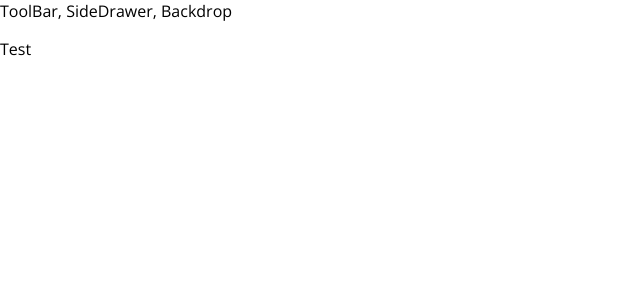
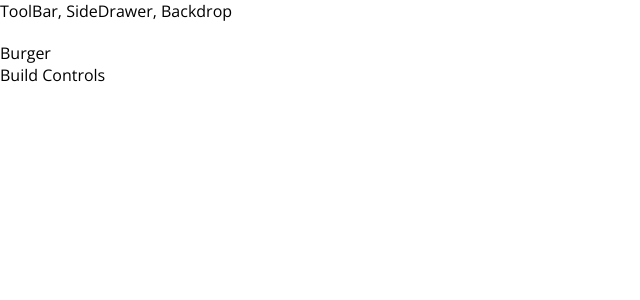
Before and after one commit to venkatesan91/burger-builder-app, a React app: page / in a window 1280 px wide. Shown: the top 300 px of the page, without its empty margins (0-640 px from the left). Built offline with nearby package versions, Linux system fonts and the light colour scheme.

Commit message:
BurgerBuilder Component - CSS and Content - Layout

```diff
--- a/src/App.js
+++ b/src/App.js
@@ -1,11 +1,12 @@
 import React, { Component } from 'react';
 import Layout from './components/Layout/Layout';
+import BurgerBuilder from './containers/BurgerBuilder/BurgerBuilder';
 class App extends Component {
   render() {
     return (
       <div>
         <Layout>
-          <p>Test</p>
+          <BurgerBuilder />
         </Layout>
       </div>
     );
--- /dev/null
+++ b/src/components/Layout/Layout.css
@@ -0,0 +1,3 @@
+.Content {
+    margin-top: 20px
+}
--- a/src/components/Layout/Layout.js
+++ b/src/components/Layout/Layout.js
@@ -1,9 +1,10 @@
 import React from 'react';
 import Auxiliary from '../../hoc/Auxiliary';
+import classes from './Layout.css';
 const layout = (props) => (
     <Auxiliary>
     <div>ToolBar, SideDrawer, Backdrop</div>
-    <main>
+    <main className={classes.Content}>
         {props.children}
     </main>
     </Auxiliary>
--- /dev/null
+++ b/src/containers/BurgerBuilder/BurgerBuilder.js
@@ -0,0 +1,13 @@
+import React, { Component } from 'react';
+import Auxiliary from '../../hoc/Auxiliary';
+class BurgerBuilder extends Component {
+    render() {
+        return(
+            <Auxiliary>
+                <div>Burger</div>
+                <div>Build Controls</div>
+            </Auxiliary>
+        );
+    }
+}
+export default BurgerBuilder;
```
